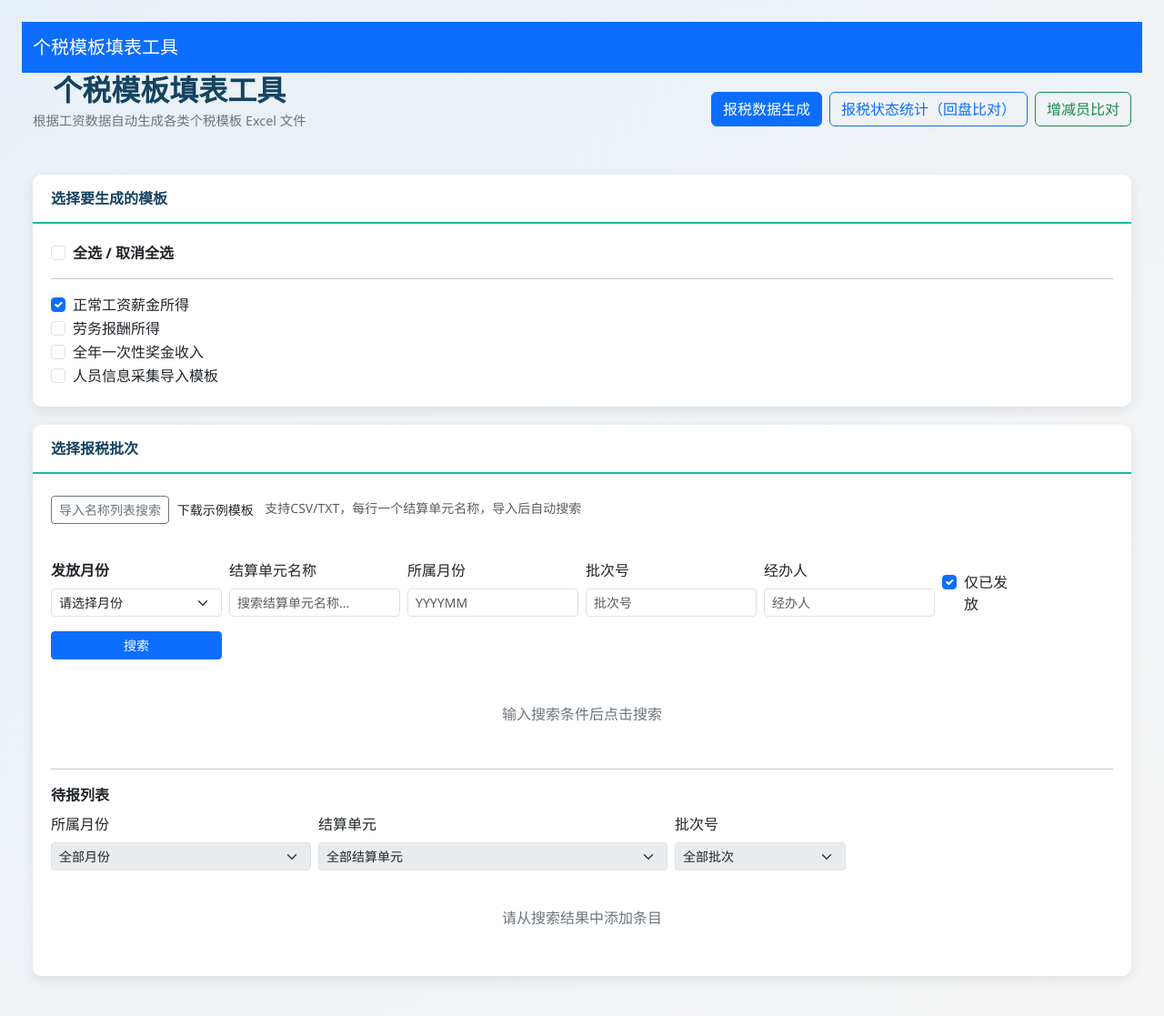
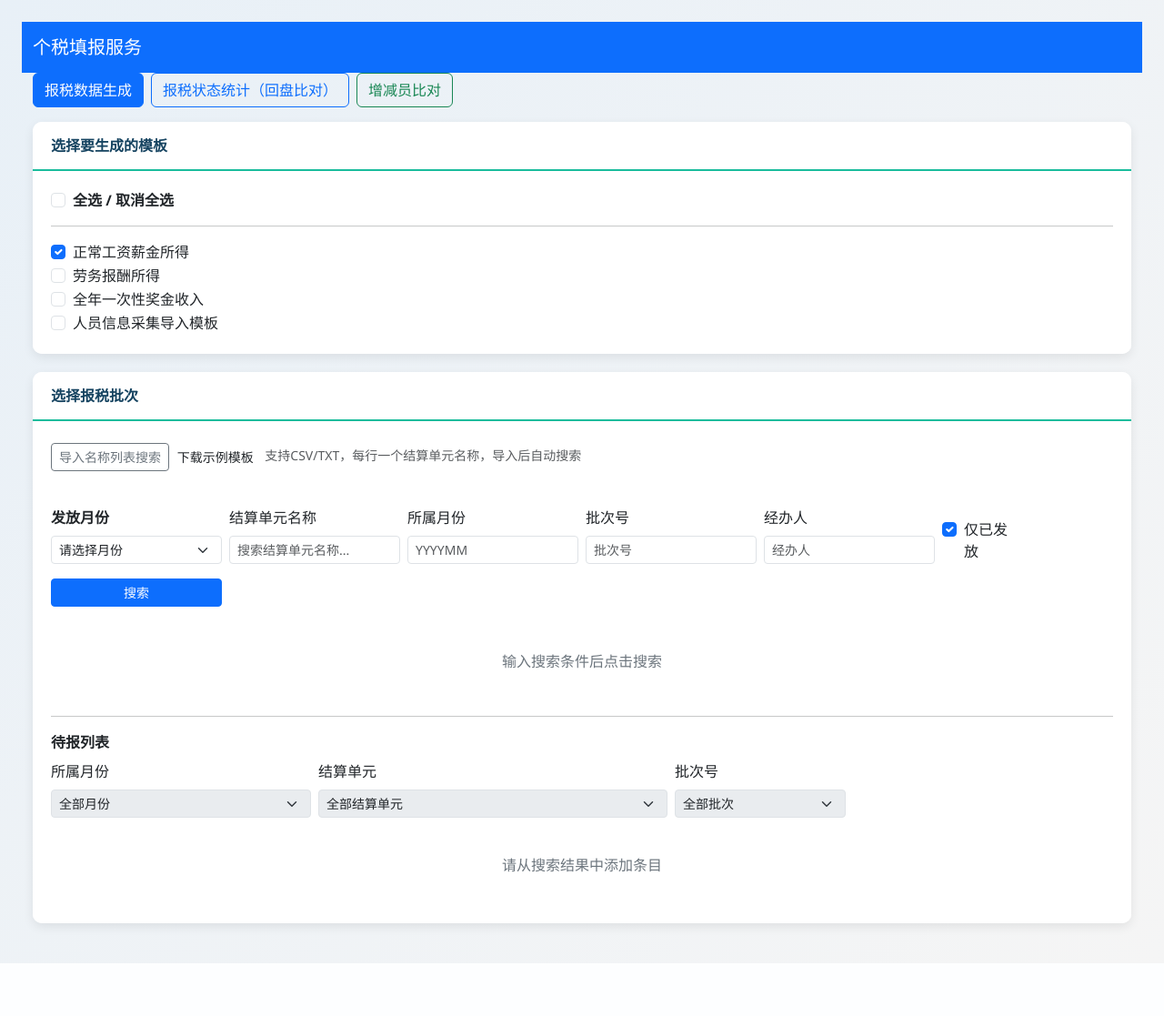
Before and after one commit to wanghannew1/TaxGen, a Flask app: page / in a window 1280 px wide. Shown: the whole page at 91% size. After the commit the page ends 1059 px from the top, so only its background shows below. Run offline with Flask 3, Linux system fonts and the light colour scheme; data that the repository does not hold is empty.

Commit message:
feat(ui): rename brand to 个税填报服务, remove duplicate home title, unify buttons to left

```diff
--- a/templates/index.html
+++ b/templates/index.html
@@ -3,7 +3,7 @@
 <head>
     <meta charset="UTF-8">
     <meta name="viewport" content="width=device-width, initial-scale=1.0">
-    <title>个税模板填表工具</title>
+    <title>个税填报服务</title>
     <link href="https://cdn.jsdelivr.net/npm/bootstrap@5.3.0/dist/css/bootstrap.min.css" rel="stylesheet">
     <style>
         :root {
@@ -262,20 +262,14 @@
 <body>
     <nav class="navbar navbar-dark bg-primary">
         <div class="container" style="max-width: 1800px;">
-            <span class="navbar-brand">个税模板填表工具</span>
+            <span class="navbar-brand">个税填报服务</span>
         </div>
     </nav>
     <div class="container">
-        <div class="page-header d-flex justify-content-between align-items-center flex-wrap gap-2">
-            <div>
-                <h2>个税模板填表工具</h2>
-                <p>根据工资数据自动生成各类个税模板 Excel 文件</p>
-            </div>
-            <div class="d-flex gap-2 flex-wrap">
-                <a href="/" class="btn btn-primary">报税数据生成</a>
-                <a href="/tax-return" class="btn btn-outline-primary">报税状态统计（回盘比对）</a>
-                <a href="/personnel-compare" class="btn btn-outline-success">增减员比对</a>
-            </div>
+        <div class="d-flex gap-2 mb-3 flex-wrap">
+            <a href="/" class="btn btn-primary">报税数据生成</a>
+            <a href="/tax-return" class="btn btn-outline-primary">报税状态统计（回盘比对）</a>
+            <a href="/personnel-compare" class="btn btn-outline-success">增减员比对</a>
         </div>
 
         <!-- Step 1: Template Selection -->
--- a/templates/personnel_compare.html
+++ b/templates/personnel_compare.html
@@ -3,7 +3,7 @@
 <head>
     <meta charset="UTF-8">
     <meta name="viewport" content="width=device-width, initial-scale=1.0">
-    <title>增减员比对 - 个税模板填表工具</title>
+    <title>增减员比对 - 个税填报服务</title>
     <link href="https://cdn.jsdelivr.net/npm/bootstrap@5.3.0/dist/css/bootstrap.min.css" rel="stylesheet">
     <style>
         body { background: #f5f6fa; }
@@ -22,7 +22,7 @@
 <body>
 <nav class="navbar navbar-dark bg-primary">
     <div class="container">
-        <span class="navbar-brand">个税模板填表工具</span>
+        <span class="navbar-brand">个税填报服务</span>
     </div>
 </nav>
 
--- a/templates/tax_return.html
+++ b/templates/tax_return.html
@@ -3,7 +3,7 @@
 <head>
     <meta charset="UTF-8">
     <meta name="viewport" content="width=device-width, initial-scale=1.0">
-    <title>报税状态统计 - 个税模板填表工具</title>
+    <title>报税状态统计 - 个税填报服务</title>
     <link href="https://cdn.jsdelivr.net/npm/bootstrap@5.3.0/dist/css/bootstrap.min.css" rel="stylesheet">
     <style>
         body { background: #f5f6fa; }
@@ -32,7 +32,7 @@
 <body>
 <nav class="navbar navbar-dark bg-primary">
     <div class="container">
-        <span class="navbar-brand">个税模板填表工具</span>
+        <span class="navbar-brand">个税填报服务</span>
     </div>
 </nav>
 
```
